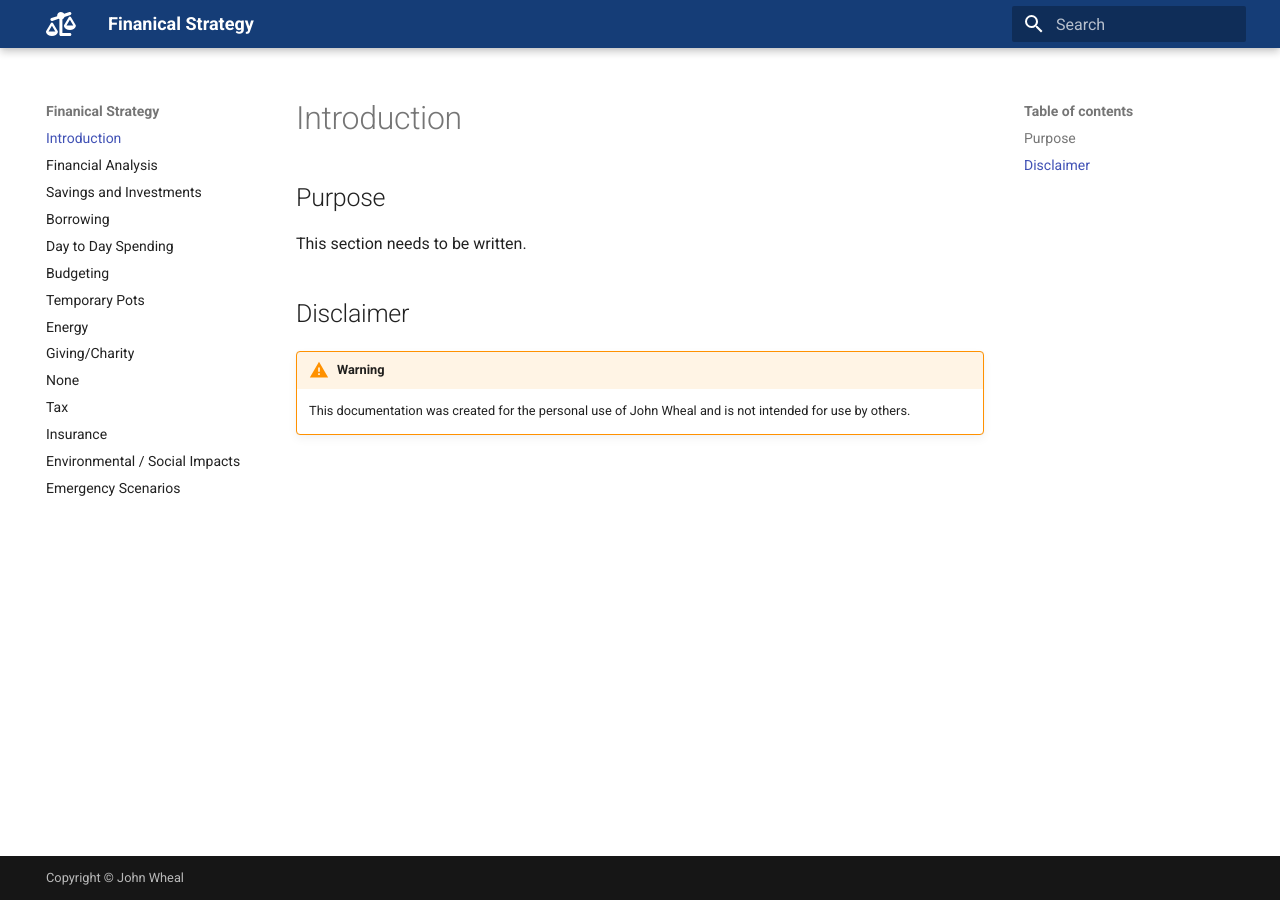
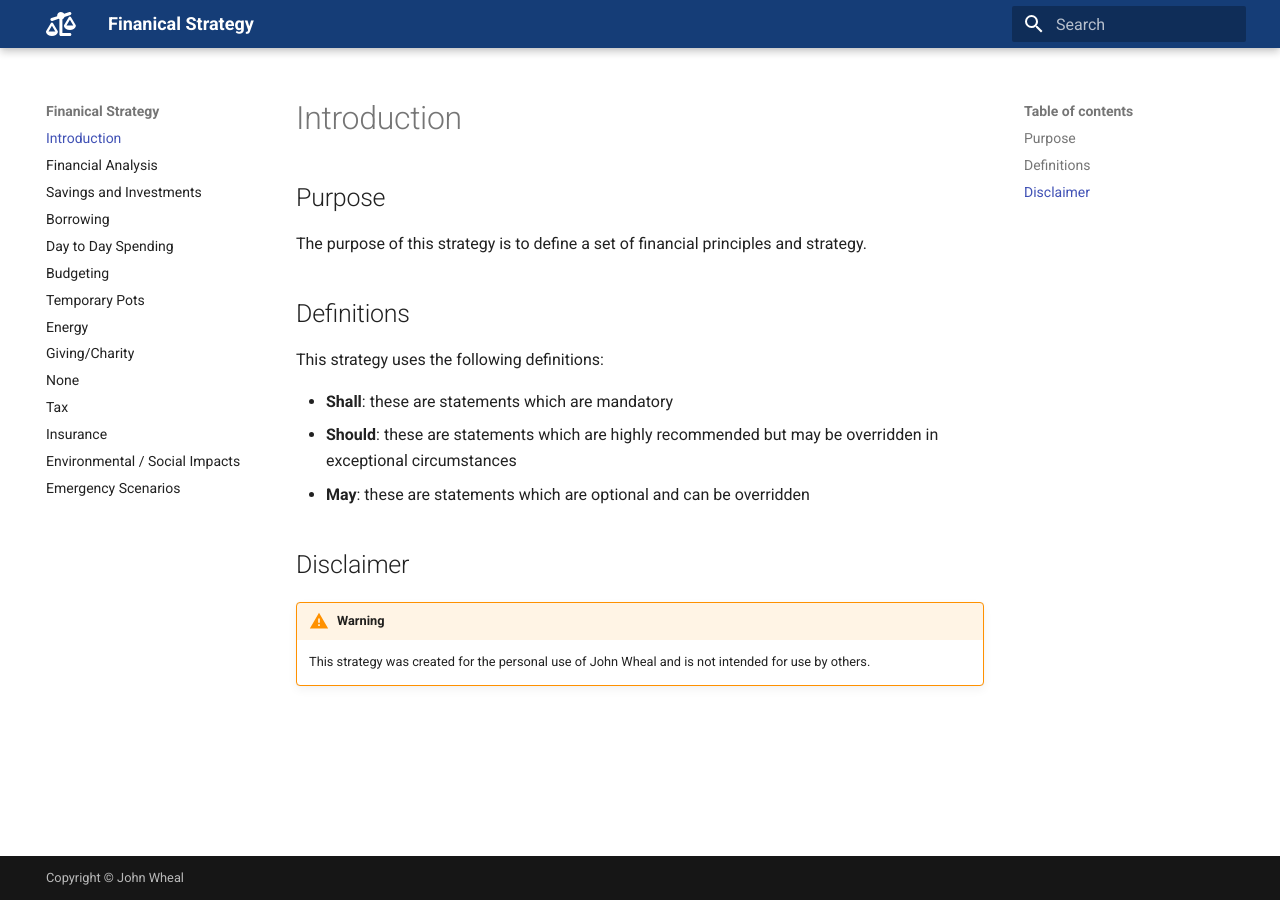
Before and after one commit to johnwheal/financial-strategy, an MkDocs documentation site: the page built from docs/index.md, in a window 1280 px wide. Built offline with MkDocs 1.6.1 and Material for MkDocs 9.7.7, drawn with Linux system fonts in a browser that asks for light colours.

Commit message:
Added purpose

```diff
--- a/docs/index.md
+++ b/docs/index.md
@@ -2,10 +2,18 @@
 
 ## Purpose
 
-This section needs to be written.
+The purpose of this strategy is to define a set of financial principles and strategy.
+
+## Definitions
+
+This strategy uses the following definitions:
+
+* **Shall**: these are statements which are mandatory
+* **Should**: these are statements which are highly recommended but may be overridden in exceptional circumstances
+* **May**: these are statements which are optional and can be overridden
 
 ## Disclaimer
 
 !!! warning
 
-    This documentation was created for the personal use of John Wheal and is not intended for use by others.
+    This strategy was created for the personal use of John Wheal and is not intended for use by others.
```
